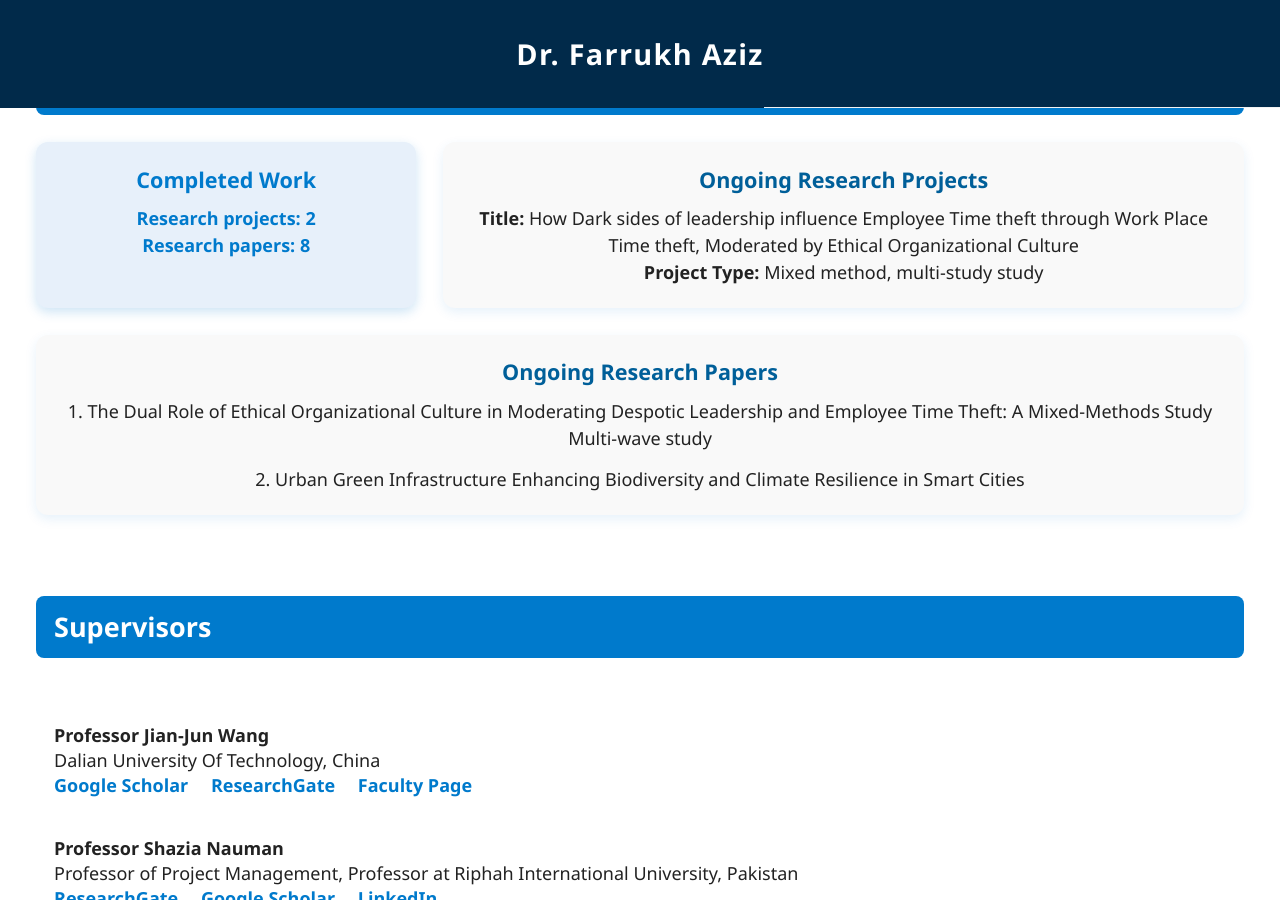
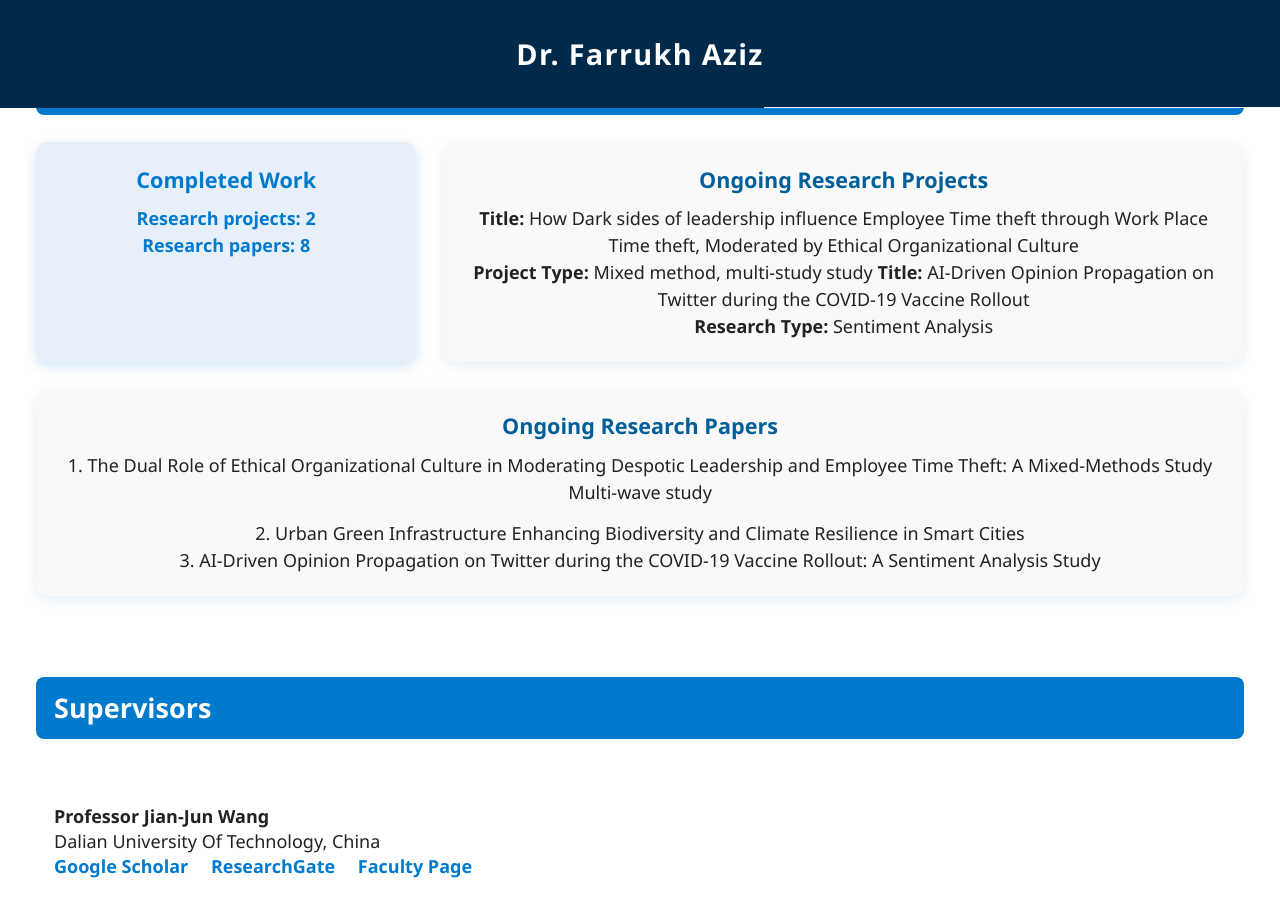
Before and after one commit to engrfarrukhaziz/engrfarrukhaziz.github.io, a Jekyll site: the page built from _pages/about.md, in a window 1280 px wide and 900 px high, scrolled down 697 px. Built offline with Jekyll 4.4.1, drawn with Linux system fonts in a browser that asks for light colours.

Commit message:
Update default.html

```diff
--- a/_layouts/default.html
+++ b/_layouts/default.html
@@ -265,6 +265,8 @@ layout: compress
           <div>
             <strong>Title:</strong> How Dark sides of leadership influence Employee Time theft through Work Place Time theft, Moderated by Ethical Organizational Culture<br />
             <strong>Project Type:</strong> Mixed method, multi-study study
+            <strong>Title:</strong> AI-Driven Opinion Propagation on Twitter during the COVID-19 Vaccine Rollout<br />
+  <strong>Research Type:</strong> Sentiment Analysis
           </div>
         </div>
 
@@ -276,6 +278,9 @@ layout: compress
   </div>
   <div>
     2. Urban Green Infrastructure Enhancing Biodiversity and Climate Resilience in Smart Cities
+  </div>
+  <div>
+    3.  AI-Driven Opinion Propagation on Twitter during the COVID-19 Vaccine Rollout: A Sentiment Analysis Study
   </div>
 </div>
 
@@ -324,7 +329,7 @@ layout: compress
     </main>
 
     <footer>
-       <span class="contact-email">Cell No.: +86-13190131946</span><br />
+       <span class="contact-email">Cell No.: +86-13190131946</span>
       <span class="contact-email">engrfarrukhaziz@mail.dlut.edu.cn</span>
       <a href="mailto:engrfarrukhaziz@mail.dlut.edu.cn" aria-label="Send email to Dr. Farrukh Aziz">
         📧 Email
```
